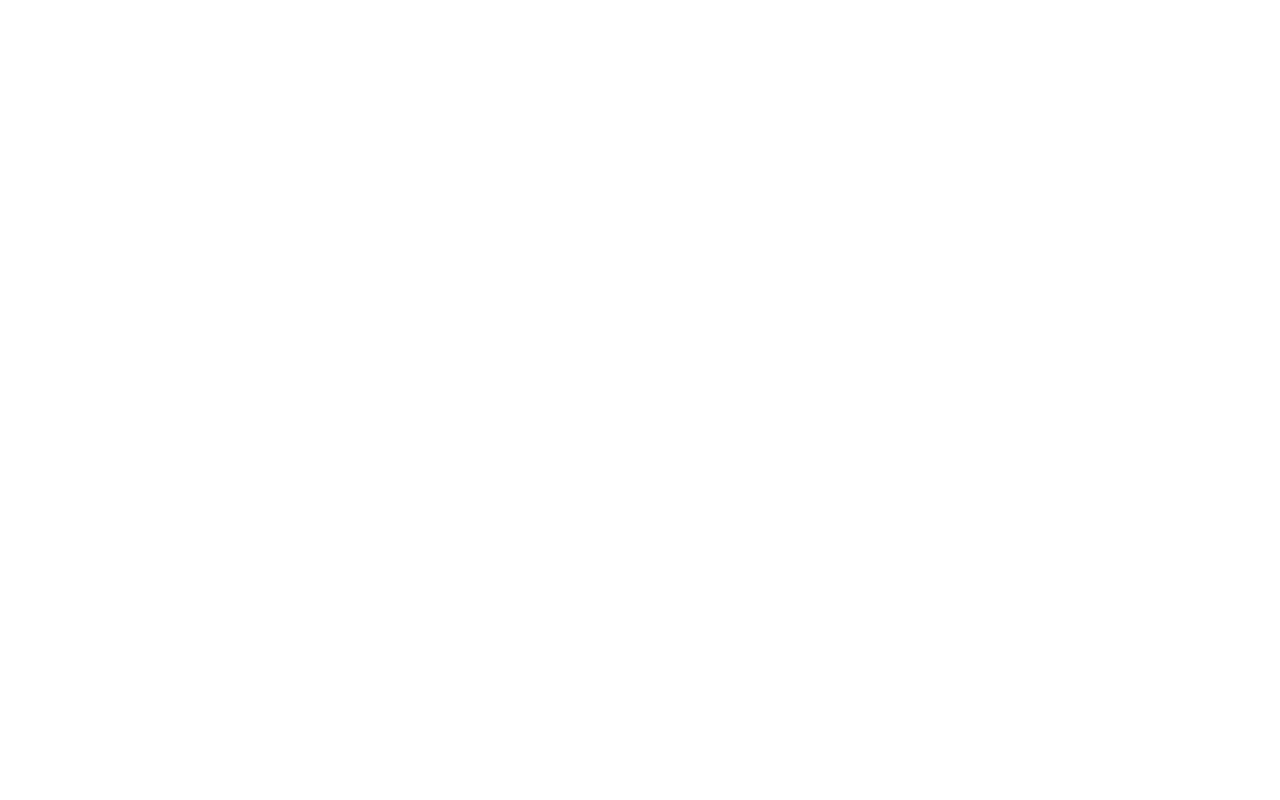
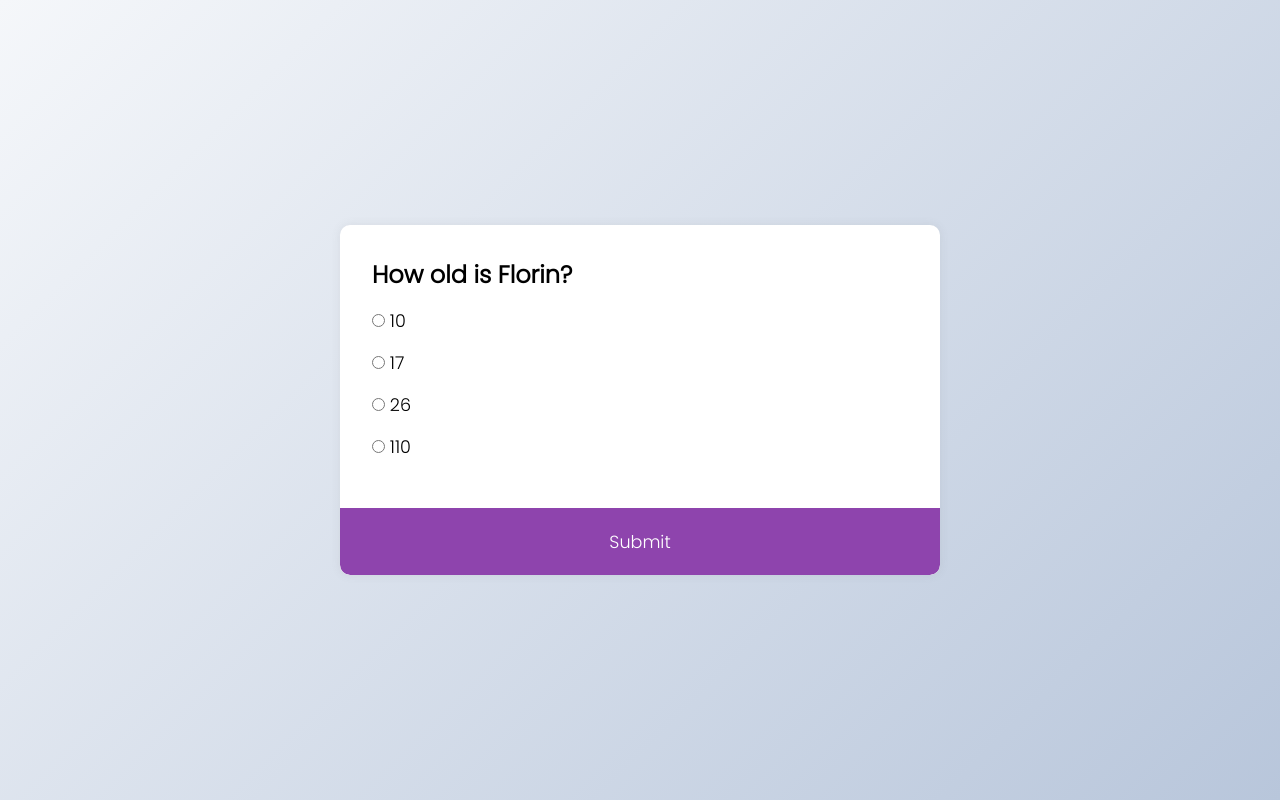
Before and after one commit to Vigonzaleze/quizApp, a plain HTML site: page index.html in a window 1280 px wide. Drawn offline with Linux system fonts and the light colour scheme.

Commit message:
mostrar primera pregunta del quiz

```diff
--- a/app.js
+++ b/app.js
@@ -0,0 +1,65 @@
+const quizData = [
+    {
+        question: 'How old is Florin?',
+        a: '10',
+        b: '17',
+        c: '26',
+        d: '110',
+        correct: 'c'
+    },
+    {
+        question: 'What is the most used programing language user in 2019?',
+        a: 'Java',
+        b: 'C',
+        c: 'Python',
+        d: 'JavaScript',
+        correct: 'd'
+    },
+    {
+        question: 'Who is the presidente of US?',
+        a: 'Florin Pop',
+        b: 'Donald Trump',
+        c: 'Ivan Saldano',
+        d: 'Mihai Andrei',
+        correct: 'b'
+    },
+    {
+        question: 'What does HTML stand for?',
+        a: 'Hypertext Markup Language',
+        b: 'Cacading Style Sheet',
+        c: 'Jason Object Notation',
+        d: 'Helicopters Terminals Motorboats Lamborginis',
+        correct: 'a'
+    },
+    {
+        question: 'What year was JavaScript created?',
+        a: '1996',
+        b: '1995',
+        c: '1994',
+        d: 'none of the above',
+        correct: 'd'
+    }
+];
+
+const questionEl = document.getElementById('question')
+const a_text = document.getElementById('a_text')
+const b_text = document.getElementById('b_text')
+const c_text = document.getElementById('c_text')
+const d_text = document.getElementById('d_text')
+
+let currentQuestion = 0;
+
+loadQuiz()
+
+function loadQuiz(){
+    const currentQuiz = quizData[currentQuestion]
+
+    questionEl.innerHTML = currentQuiz.question
+
+    a_text.innerText = currentQuiz.a
+    b_text.innerText = currentQuiz.b
+    c_text.innerText = currentQuiz.c
+    d_text.innerText = currentQuiz.d
+
+    currentQuestion++
+}
--- a/index.html
+++ b/index.html
@@ -3,12 +3,37 @@
 <head>
     <meta charset="UTF-8">
     <meta name="viewport" content="width=device-width, initial-scale=1.0">
-    <!-- <link href="https://fonts.googleapis.com/css2?family=Poppins:ital,wght@0,300;1,300;1,400&display=swap" rel="stylesheet">
+    <link href="https://fonts.googleapis.com/css2?family=Poppins:ital,wght@0,300;1,300;1,400&display=swap" rel="stylesheet">
     <link rel="stylesheet" href="https://cdnjs.cloudflare.com/ajax/libs/font-awesome/5.14.0/css/all.min.css" integrity="sha512-1PKOgIY59xJ8Co8+NE6FZ+LOAZKjy+KY8iq0G4B3CyeY6wYHN3yt9PW0XpSriVlkMXe40PTKnXrLnZ9+fkDaog==" crossorigin="anonymous" />
-    <link rel="stylesheet" href="./style.css"> -->
+    <link rel="stylesheet" href="./style.css">
     <title>Quiz App</title>
 </head>
 <body>
+    <div class="quiz-container">
+
+        <div class="quiz-header">
+            <h2 id="question">Question Text</h2>
+            <ul>
+                <li>
+                    <input type="radio" id="a" name="answer">
+                    <label for="a" id="a_text">question</label>
+                </li>
+                <li>
+                    <input type="radio" id="b" name="answer">
+                    <label for="b" id="b_text">question</label>
+                </li>
+                <li>
+                    <input type="radio" id="c" name="answer">
+                    <label for="c" id="c_text">question</label>
+                </li>
+                <li>
+                    <input type="radio" id="d" name="answer">
+                    <label for="d" id="d_text">question</label>
+                </li>
+            </ul>
+        </div>
+        <button>Submit</button>
+    </div>
 
     <script src="./app.js"></script>
 </body>
--- a/style.css
+++ b/style.css
@@ -3,3 +3,59 @@
     padding: 0;
     box-sizing: border-box;
 }
+
+body {
+    background-color: #b8c6db;
+    background-image: linear-gradient(315deg, #b8c6db 0%, #f5f7fa 100%);
+    display: flex;
+    align-items: center;
+    justify-content: center;
+    font-family: "Poppins", sans-serif;
+    margin: 0;
+    min-height: 100vh;
+}
+
+.quiz-container {
+    background-color: #fff;
+    border-radius: 10px 10px 10px 10px;
+    box-shadow: 0 0 10px rgba(100, 100, 100, 0.1);
+    width: 600px;
+    max-width: 100%;
+    overflow: hidden;
+}
+
+.quiz-header {
+    padding: 2rem;
+}
+
+h2{
+    margin: 0;
+}
+
+ul {
+    list-style-type: none;
+    padding: 0;
+}
+
+ul li {
+    font-size: 1.1rem;
+    margin: 1rem 0;
+}
+
+button {
+    background-color: #8e44ad;
+    border: none;
+    color: white;
+    cursor: pointer;
+    display: block;
+    font-family: inherit;
+    font-size: 1.1rem;
+    width: 100%;
+    padding: 1.3rem;
+       border-bottom-right-radius: 10px;
+    border-bottom-left-radius: 10px;
+}
+
+button:hover {
+    background-color: #732d91;
+}
```
